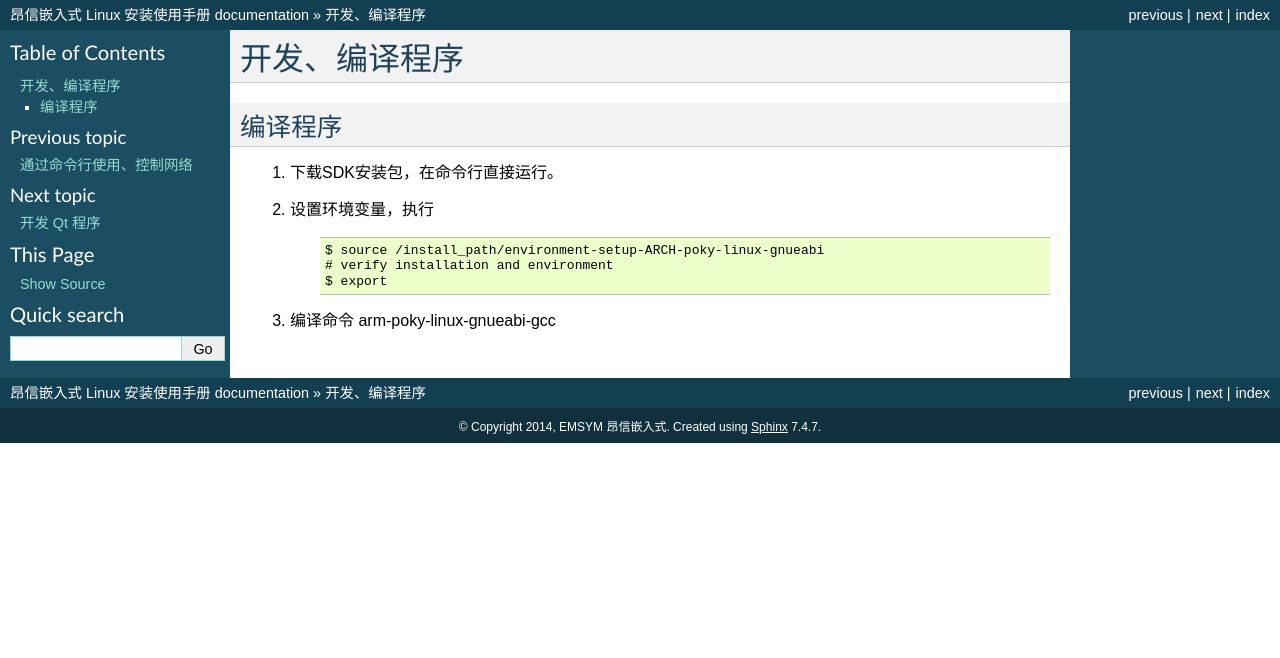
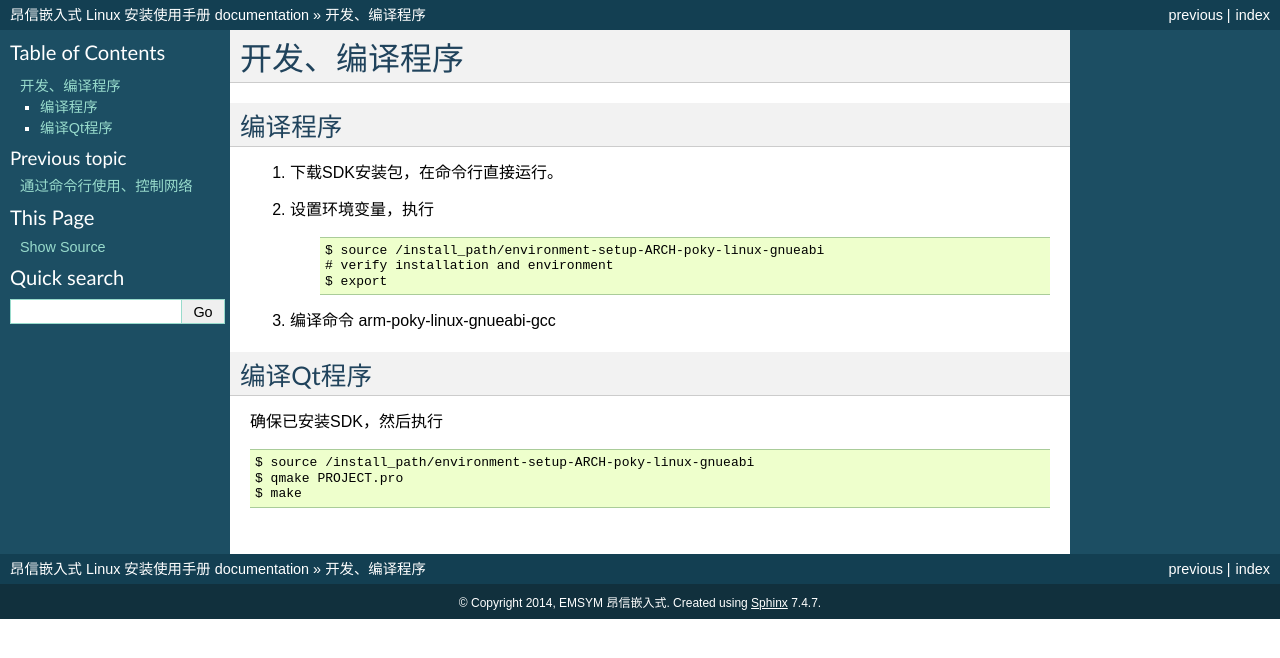
Before and after one commit to hn82123/emsym-linux-manual, a Sphinx documentation site: the page built from docs/source/develop.rst, in a window 1280 px wide. Shown: the top 658 px of the page. Built offline with Sphinx 7.4.7, drawn with Linux system fonts in a browser that asks for light colours; pages that are not in the unit, such as notebooks, are missing from menus.

Commit message:
Remove the Qt chapter.
Merge the Qt chapter into develop chapter.

```diff
--- a/docs/source/develop.rst
+++ b/docs/source/develop.rst
@@ -12,3 +12,12 @@
 		$ export
 
 #. 编译命令 arm-poky-linux-gnueabi-gcc
+
+
+编译Qt程序
+-----------------
+确保已安装SDK，然后执行 ::
+
+	$ source /install_path/environment-setup-ARCH-poky-linux-gnueabi
+	$ qmake PROJECT.pro
+	$ make
--- a/docs/source/index.rst
+++ b/docs/source/index.rst
@@ -18,7 +18,7 @@
    software
    network
    develop
-   qt
+.. qt
    diy
 
 
```
